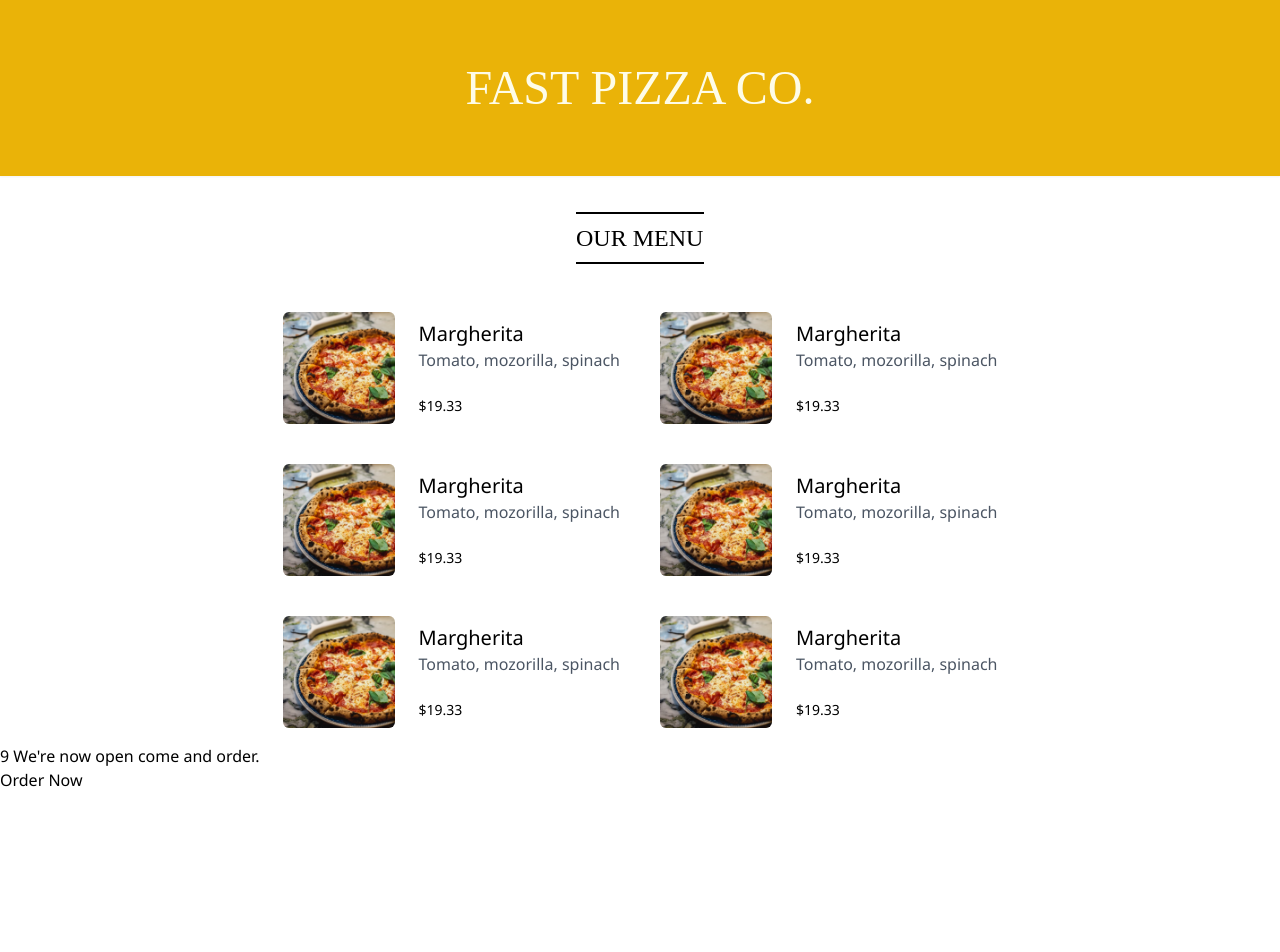
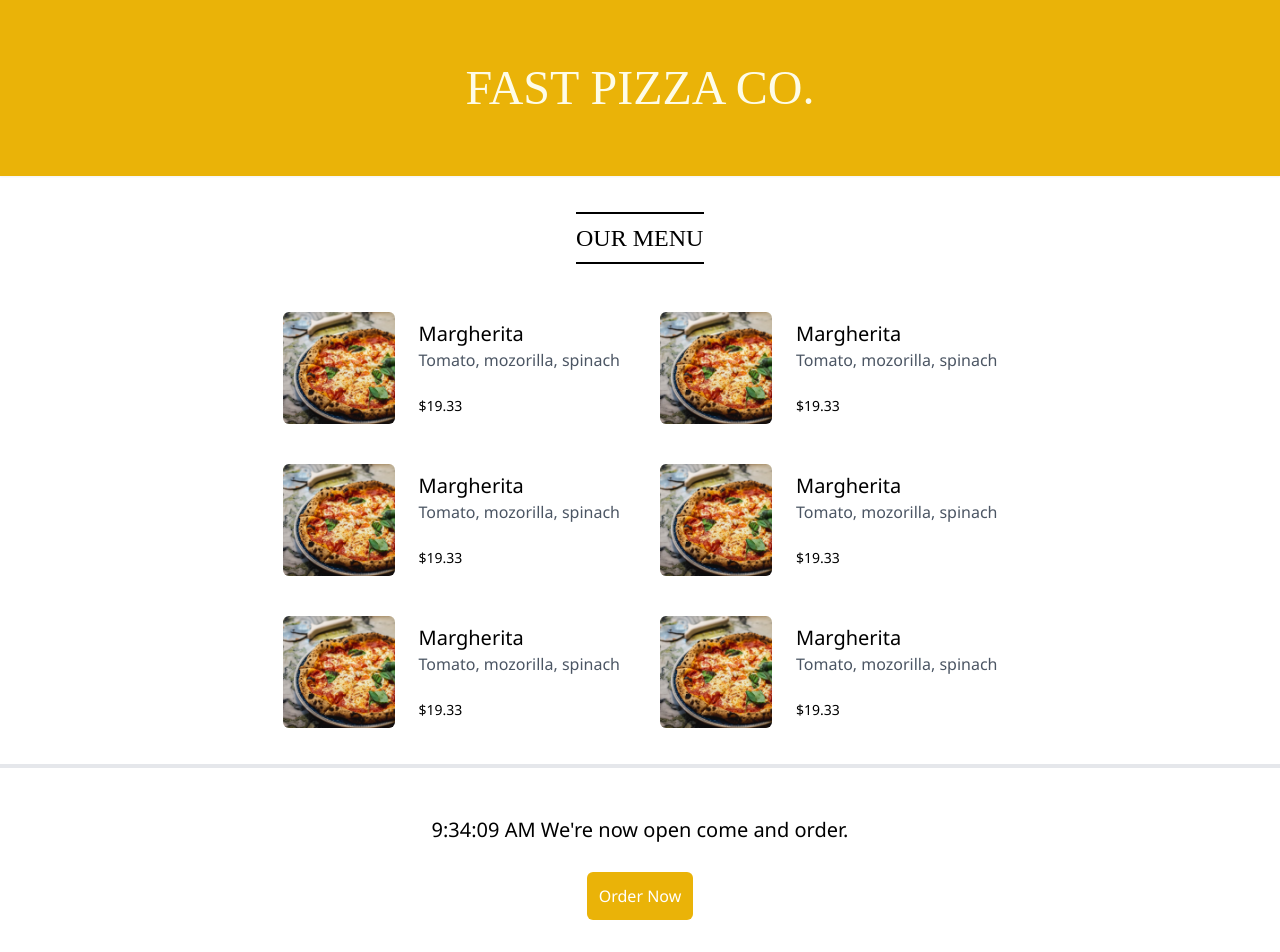
Before and after one commit to alisajad001/pizza-menu-project, a React (Vite) app: page / in a window 1280 px wide. Shown: the top 952 px of the page. Before the commit the page ends 800 px from the top, so only its background shows below. Built offline with nearby package versions, Linux system fonts and the light colour scheme; a web font is replaced by a local one.

Commit message:
Style: Footer component

```diff
--- a/src/components/Footer.jsx
+++ b/src/components/Footer.jsx
@@ -6,9 +6,13 @@ const Footer = () => {
   console.log(isOpen);
 
   return (
-    <footer>
-      <p>{getHour} We&apos;re now open come and order.</p>
-      <button>Order Now</button>
+    <footer className="text-center py-12 border-t-4 mt-5">
+      <p className="text-xl">
+        {new Date().toLocaleTimeString()} We&apos;re now open come and order.
+      </p>
+      <button className="bg-yellow-500 hover:bg-yellow-600 transition rounded-md p-3 text-white mt-7">
+        Order Now
+      </button>
     </footer>
   );
 };
```
